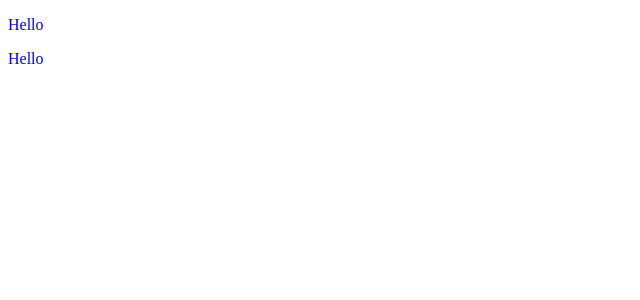
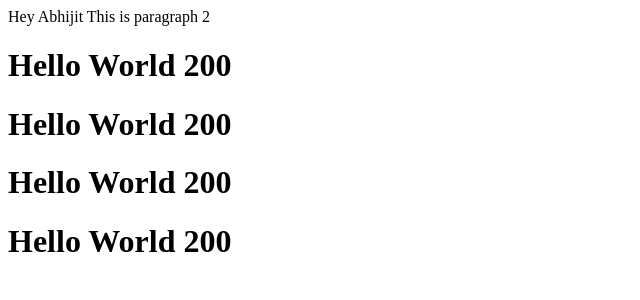
Before and after one commit to abhi051002/React-Practice, a React (Vite) app: page / in a window 1280 px wide. Shown: the top 300 px of the page, without its empty margins (0-640 px from the left). Built offline with nearby package versions, Linux system fonts and the light colour scheme.

Commit message:
Ep-04 Laying The Foundation

```diff
--- a/App.js
+++ b/App.js
@@ -1,7 +1,21 @@
 import React from "react";
 import ReactDOM from "react-dom/client";
 
-const heading = React.createElement("div", {id:"heading"}, React.createElement('p',{},'Hello'));
-const heading2 = React.createElement("div", {id:"heading"}, React.createElement('p',{},'Hello'));
-const root = ReactDOM.createRoot(document.getElementById("root"));
-root.render([heading,heading2]);
+const Title = () => <h1 id ='head'>Hello World {10*20}</h1>;
+var para2 = (
+    <span>This is paragraph 2</span>
+);
+var para = (
+    <span>Abhijit {para2}</span>
+);
+const Heading = () => (
+<div id ='container'>
+    Hey {para}
+    <Title />
+    <Title> </Title>
+    {Title()}
+</div>);
+
+
+const root = ReactDOM.createRoot(document.getElementById('root'));
+root.render([<Heading />,<Title />]);
--- a/index.html
+++ b/index.html
@@ -8,7 +8,7 @@
   </head>
   <body>
     <div id="root">
-      <h1>Hello Abhijit</h1>
+      <h1>Not Rendered</h1>
     </div>
     <script type="module" src="./App.js"></script>
   </body>
--- a/package.json
+++ b/package.json
@@ -3,6 +3,8 @@
   "version": "1.0.0",
   "description": "",
   "scripts": {
+    "start":"parcel index.html",
+    "build":"parcel build index.html",
     "test": "jest"
   },
   "repository": {
```
Also changed, not shown: 1 other file (tests, documents, lock files or other folders).
